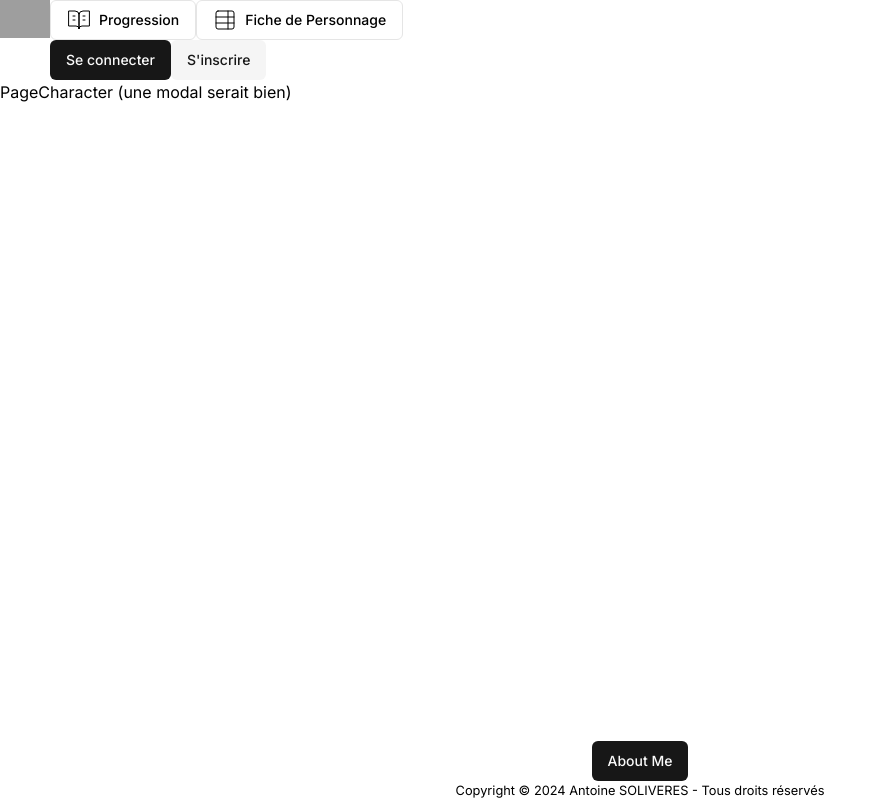
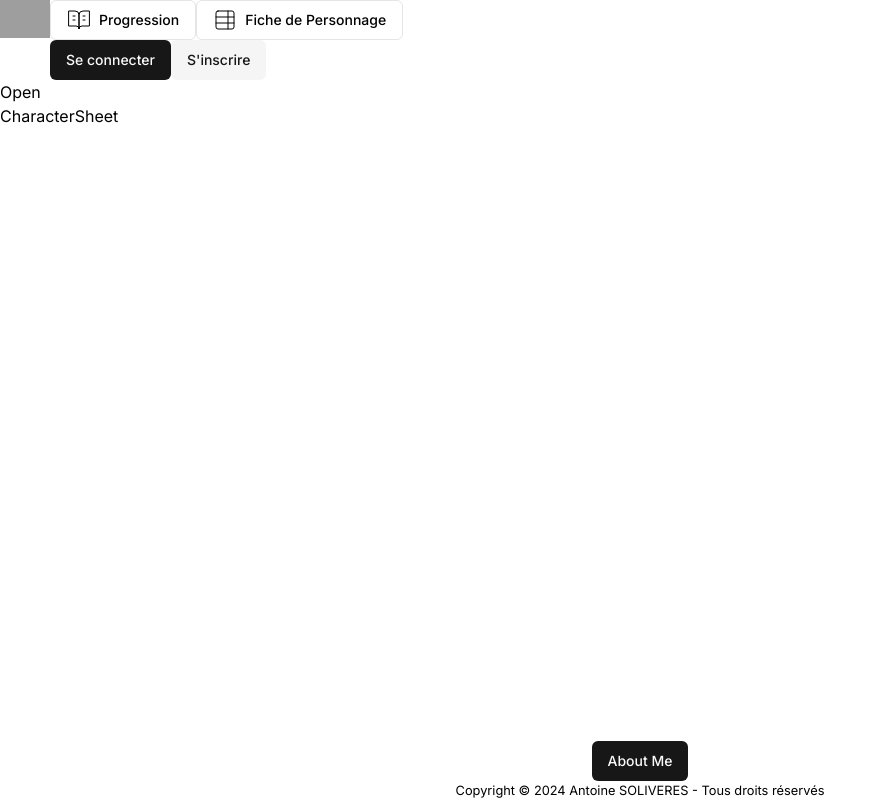
Before and after one commit to Ant0yne/site-dont-vous-etes-l-hero-ine, a Next.js app: page /character in a window 1280 px wide. Shown: the whole page, without its empty margins (0-887 px from the left). Built offline with nearby package versions, Linux system fonts and the light colour scheme; grey boxes are pictures that could not be loaded.

Commit message:
first fail try modal

```diff
--- /dev/null
+++ b/src/app/@info/(.)character/page.tsx
@@ -0,0 +1,5 @@
+const ModalCharacter = () => {
+	return <div>modal</div>;
+};
+
+export default ModalCharacter;
--- /dev/null
+++ b/src/app/@info/default.tsx
@@ -0,0 +1,5 @@
+const DefaultInfo = () => {
+	return null;
+};
+
+export default DefaultInfo;
--- a/src/app/character/page.tsx
+++ b/src/app/character/page.tsx
@@ -1,5 +1,5 @@
 const PageCharacter = () => {
-	return <div>PageCharacter (une modal serait bien)</div>;
+	return <div>CharacterSheet </div>;
 };
 
 export default PageCharacter;
--- a/src/app/layout.tsx
+++ b/src/app/layout.tsx
@@ -4,6 +4,8 @@ import "./globals.css";
 
 import RootHeader from "@/components/Header";
 import RootFooter from "@/components/Footer";
+import React from "react";
+import Link from "next/link";
 
 const inter = Inter({ subsets: ["latin"] });
 
@@ -13,15 +15,19 @@ export const metadata: Metadata = {
 };
 
 export default function RootLayout({
+	info,
 	children,
 }: Readonly<{
+	info: React.ReactNode;
 	children: React.ReactNode;
 }>) {
 	return (
 		<html lang="en">
 			<body className={`${inter.className} min-h-screen flex flex-col mx-auto`}>
 				<RootHeader />
-				{children}
+				<Link href="/character">Open</Link>
+				<div>{info}</div>
+				<div>{children}</div>
 				<RootFooter />
 			</body>
 		</html>
```
